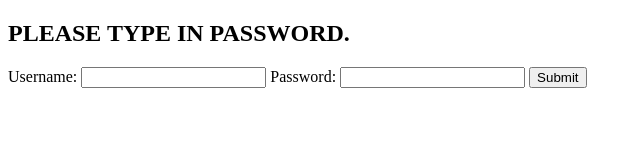
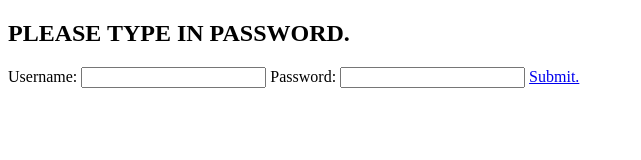
Before and after one commit to thesafehub/login, a plain HTML site: page index.html in a window 1280 px wide. Shown: the whole page, without its empty margins (0-641 px from the left). Drawn offline with Linux system fonts and the light colour scheme.

Commit message:
Update index.html

```diff
--- a/index.html
+++ b/index.html
@@ -6,11 +6,11 @@
 <body>
 
 <h2>PLEASE TYPE IN PASSWORD.</h2>
-<!--<a href="action_page.html" title="Shortcut">action page</a>-->
+<!--What are you doing here... stop looking. -R-->
 <form action="action_page.html" method="post">
     <label>Username: <input type="text" id="uN"></label>
     <label>Password: <input type="password" id="pW"></label>
-    <input type="submit" value="Submit">
+    <a href="action_page.html" title="Shortcut">Submit.</a>
 </form>
 
 
```
